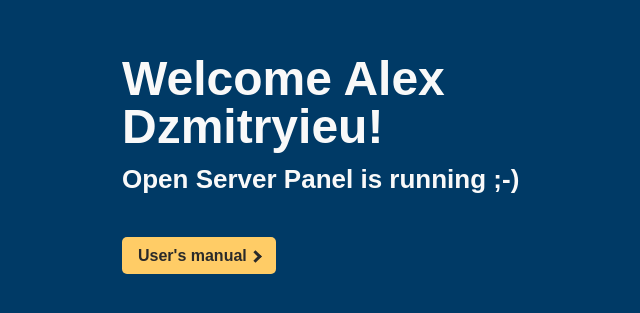
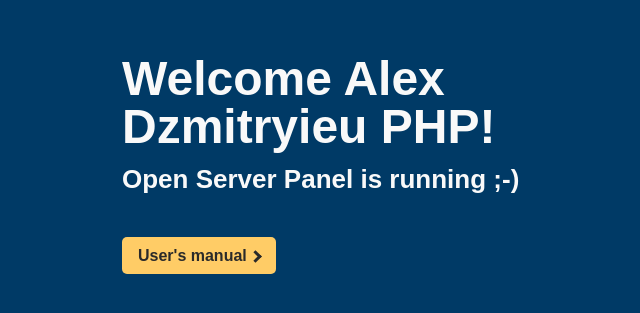
Before and after one commit to BytCoder/gitstudy, a plain HTML site: page index.html in a window 1280 px wide. Shown: the part 233-546 px from the top of the page, without its empty margins (253-893 px from the left). Drawn offline with Linux system fonts and the light colour scheme.

Commit message:
Change index.html: add PHP

```diff
--- a/index.html
+++ b/index.html
@@ -110,7 +110,7 @@
     var userLang_detected = userLang.toLowerCase();
     if (userLang_detected != 'ru-ru' && userLang_detected != 'ru') {
         document.title = 'Welcome!';
-        document.getElementById('t1').innerHTML = 'Welcome Alex Dzmitryieu!';
+        document.getElementById('t1').innerHTML = 'Welcome Alex Dzmitryieu PHP!';
         document.getElementById('t2').innerHTML = 'Open Server Panel is running ;-)';
         document.getElementById('t3').innerHTML = 'User\'s manual <i class="right"></i>';
     }
```
